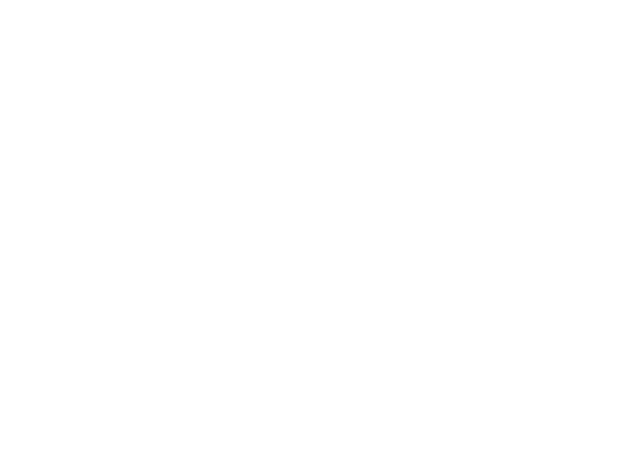
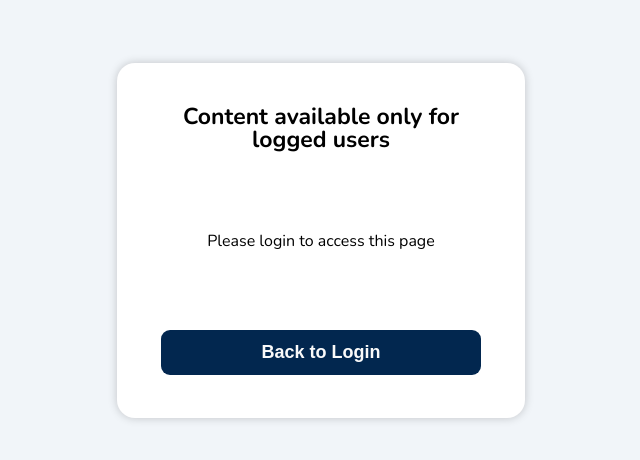
Before and after one commit to aericode/b2bitLogin, a React (Vite) app: page /unauthorized in a window 1280 px wide. Before the commit this address had no page. Shown: the part 160-620 px from the top of the page, without its empty margins (319-959 px from the left). Built offline with nearby package versions, Linux system fonts and the light colour scheme.

Commit message:
feat: adds unauthorized page warning

```diff
--- a/src/App.tsx
+++ b/src/App.tsx
@@ -1,6 +1,7 @@
 import { BrowserRouter as Router, Route, Routes } from 'react-router-dom';
 import { Login } from './screens/Login';
 import { UserScreen } from './screens/UserScreen';
+import { Unauthorized } from './screens/Unauthorized';
 
 
 
@@ -13,6 +14,8 @@ function App() {
         <Routes>
           <Route path="/" element={<Login />} />
           <Route path="/user" element={<UserScreen />} />
+          <Route path="/unauthorized" element={<Unauthorized />} />
+
 
         </Routes>
       </Router>
--- /dev/null
+++ b/src/screens/Unauthorized/index.tsx
@@ -0,0 +1,23 @@
+
+import { Container, Card, Wrapper, StyledHeader, StyledText } from "./styles";
+import { Button } from "../../components/Button";
+import { useNavigate } from "react-router-dom";
+
+export function Unauthorized() {
+  const navigate = useNavigate();
+
+  function redirectToLogin(){
+    navigate('/');
+  }
+  return (
+    <Container>
+      <Card>
+        <Wrapper>
+          <StyledHeader>Content available only for logged users</StyledHeader>
+          <StyledText>Please login to access this page</StyledText>
+          <Button onClick={()=>redirectToLogin()} text="Back to Login"/>
+        </Wrapper>
+      </Card>
+    </Container>
+  )
+}
--- /dev/null
+++ b/src/screens/Unauthorized/styles.ts
@@ -0,0 +1,44 @@
+import styled from "styled-components";
+
+export const Container = styled.div`
+background-color: ${({ theme }) => theme.COLORS.WHITE_6};
+height: 100vh;
+display: flex;
+align-items: center;
+justify-content: center;
+`;
+
+export const Card = styled.div`
+background-color: ${({ theme }) => theme.COLORS.WHITE};
+width: 356px;
+height: 315px;
+padding: 20px 26px;
+border-radius: 18px;
+box-shadow: 0px 0px 10px rgba(0, 0, 0, 0.2);
+
+
+display: flex;
+align-items: center;
+justify-content: center;
+
+`;
+
+export const Wrapper = styled.div`
+display: flex;
+flex-direction: column;
+align-items: center;
+justify-content: space-between;
+height:270px;
+width: 90%;
+`;
+
+export const StyledHeader = styled.p`
+  font-size: ${({ theme }) => theme.FONT_SIZE.XL};
+  font-weight: ${({ theme }) => theme.FONT_WEIGHT.BOLD};
+  text-align: center;
+`
+
+export const StyledText = styled.p`
+  font-size: ${({ theme }) => theme.FONT_SIZE.MD};
+  font-weight: ${({ theme }) => theme.FONT_WEIGHT.REGULAR};
+`
--- a/src/screens/UserScreen/index.tsx
+++ b/src/screens/UserScreen/index.tsx
@@ -7,9 +7,13 @@ import { UserData } from "../../Types/UserData";
 import { Container, ProfileHeaderText, ProfilePicture, ProfilePictureBlock, ProfilePictureWrapper, UserCard, Wrapper } from "./styles";
 import { Header } from "../../components/Header";
 import { Spinner } from "../../components/Spinner";
+import { useNavigate } from "react-router-dom";
 
 export function UserScreen() {
   const { userData, setUserData } = useContext(UserContext);
+  const navigate = useNavigate();
+
+
 
   useEffect(() => {
     const isLoggedIn = localStorage.getItem('isLoggedIn');
@@ -24,6 +28,10 @@ export function UserScreen() {
         console.log(error);
       }
     };
+
+    if (isLoggedIn !== 'true') {
+      navigate('/unauthorized');
+    }
 
 
     if (isLoggedIn === 'true' && !userData) {
```
